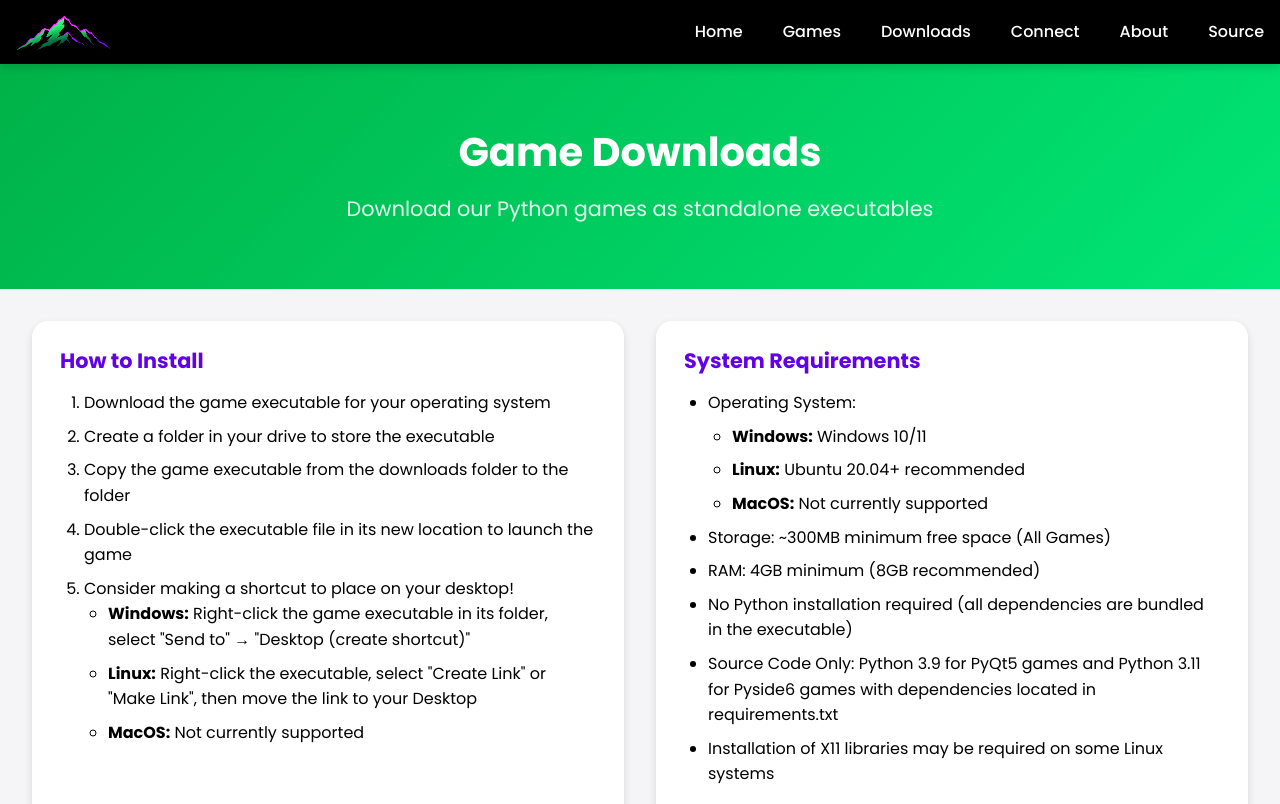
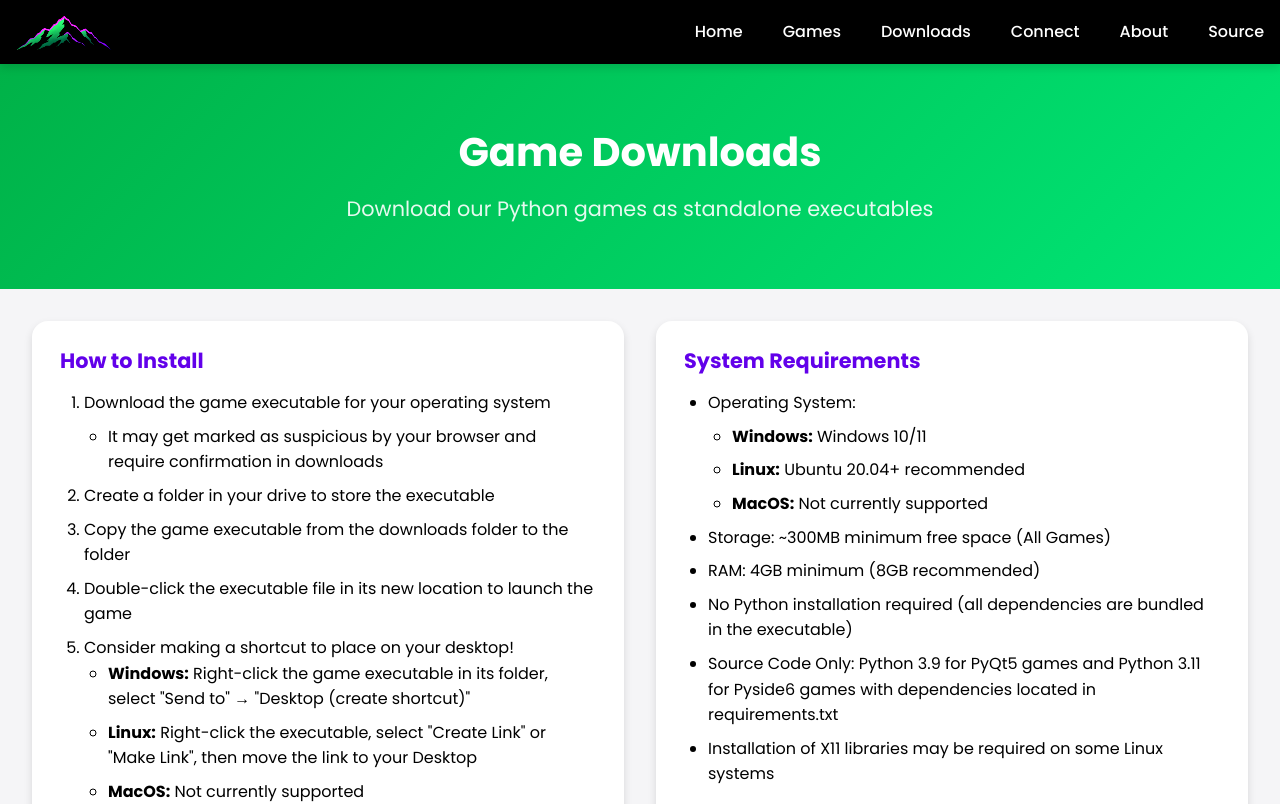
Before and after one commit to ktranfaglia1/PynacleGamesWebsite, a React (Vite) app in the folder PGApp/: page /downloads in a window 1280 px wide. Shown: the top 804 px of the page. Built offline with nearby package versions, Linux system fonts and the light colour scheme.

Commit message:
Added to downloads description

```diff
--- a/PGApp/src/pages/Downloads.jsx
+++ b/PGApp/src/pages/Downloads.jsx
@@ -157,7 +157,10 @@ const Downloads = () => {
           <div className="info-card">
             <h3>How to Install</h3>
             <ol>
-              <li>Download the game executable for your operating system</li>
+              <li>Download the game executable for your operating system </li>
+                <ul>
+                  <li> It may get marked as suspicious by your browser and require confirmation in downloads </li>
+                </ul>
               <li>Create a folder in your drive to store the executable</li>
               <li>Copy the game executable from the downloads folder to the folder</li>
               <li>Double-click the executable file in its new location to launch the game</li>
```
